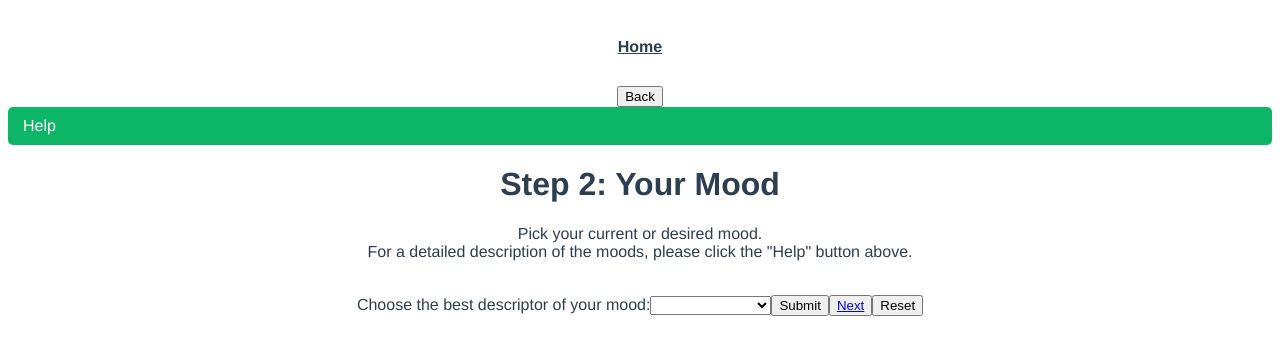
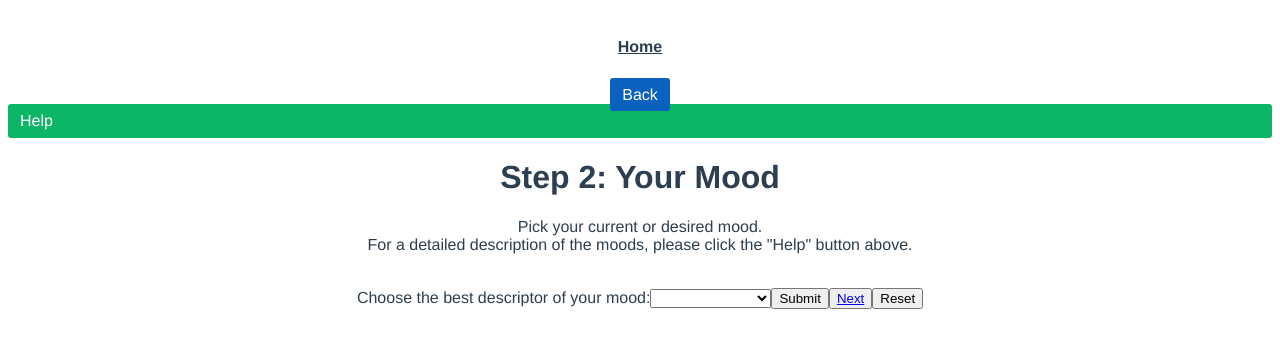
Before and after one commit to c-l-scholl/stp-vue-fb, a Vue app: page /mood in a window 1280 px wide. Shown: the top 354 px of the page. Built offline with nearby package versions, Linux system fonts and the light colour scheme.

Commit message:
added button styling to help and back buttons

```diff
--- a/src/views/MoodsView.vue
+++ b/src/views/MoodsView.vue
@@ -1,7 +1,7 @@
 <template>
-  <button type="button">
-    Back
-  </button>
+  <router-link to="/calc-bpm" class="back">
+      Back
+    </router-link>
   <router-link to="/mood-help" class="toHelp">
       Help
     </router-link>
@@ -67,5 +67,27 @@ export default {
 </script>
 
 <style>
+  .back {
+    background-color: rgb(10, 97, 190);
+    color: white;
+    text-decoration: none;
+    padding: 8px 12px;
+    border-radius: 3px;
+    transition: opacity 0.15s;
+  }
+
+  .toHelp {
+    background-color: rgb(13, 181, 103);
+    text-decoration: none;
+    color: white;
+    padding: 8px 12px;
+    border-radius: 3px;
+    transition: opacity 0.15s;
+  }
+
+  .back:hover,
+  .toHelp:hover {
+    opacity: 0.8;
+  }
 
 </style>
```
